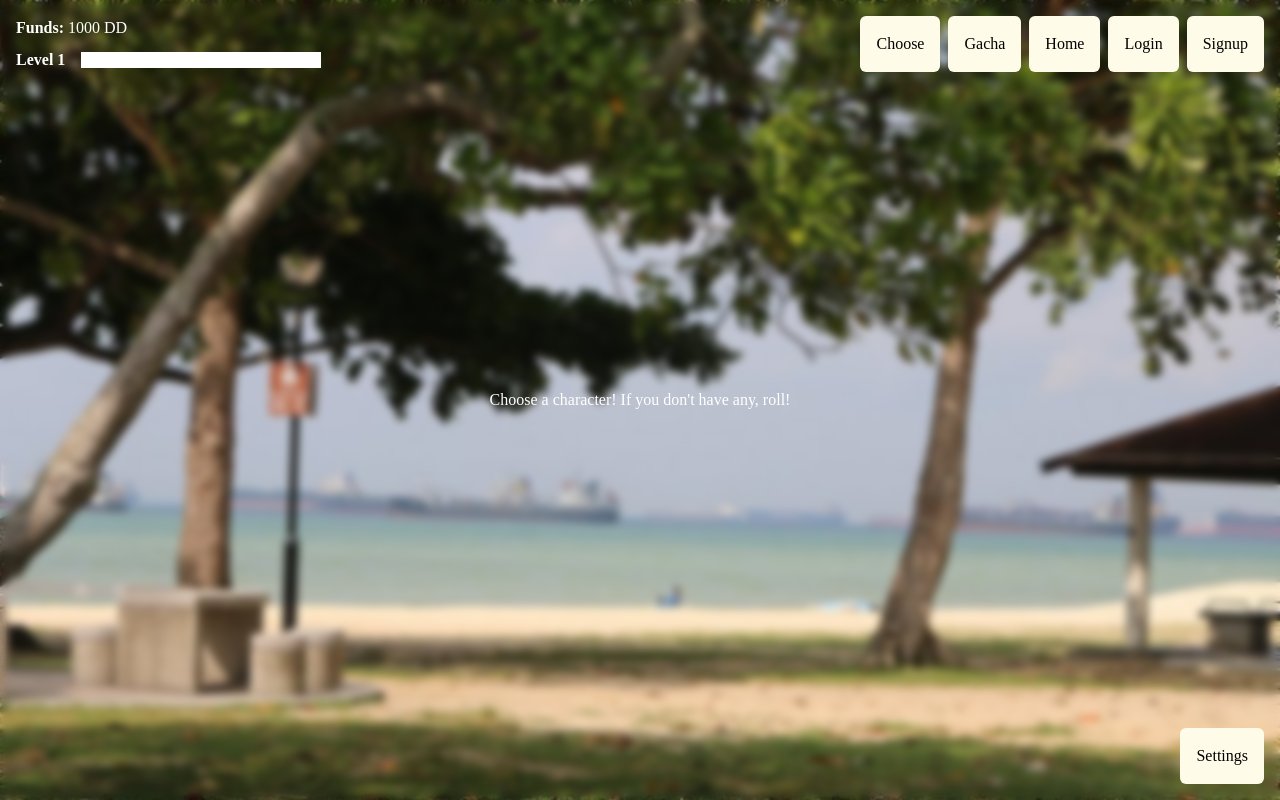
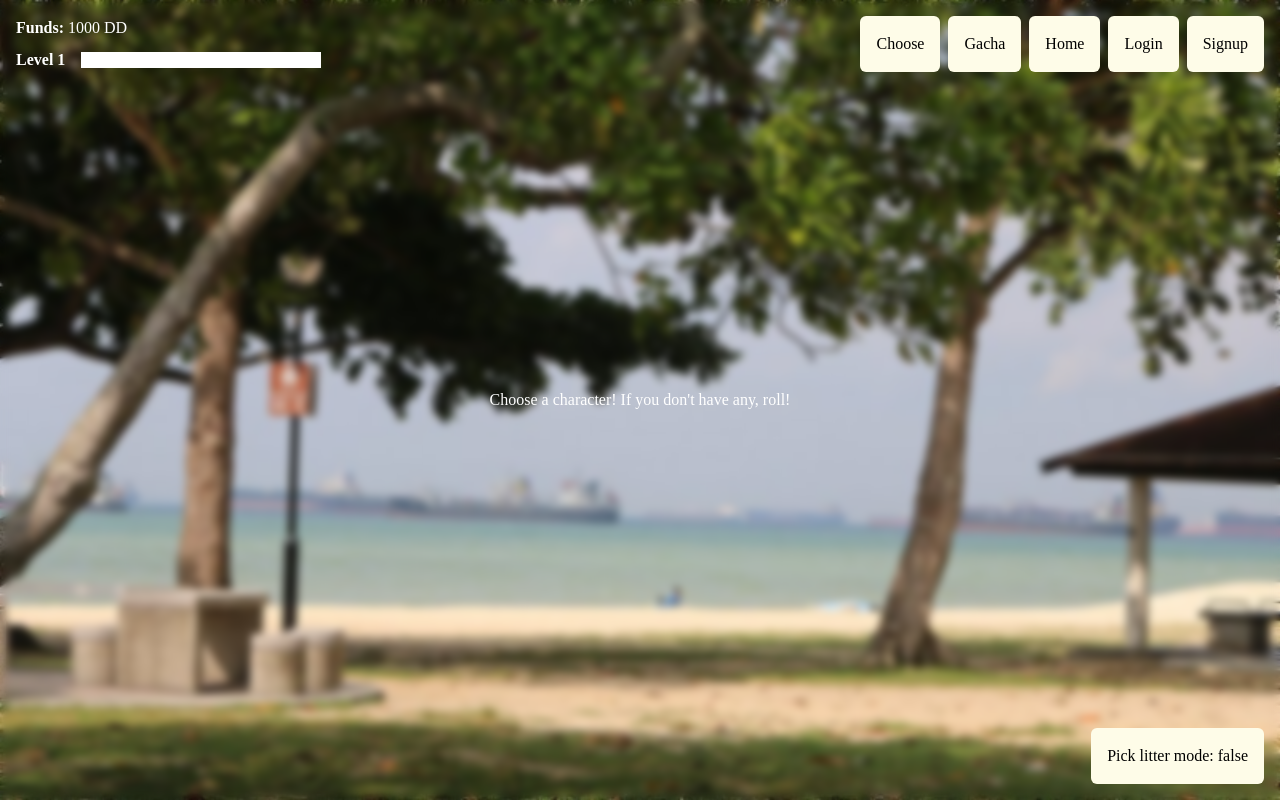
Before and after one commit to KhuiKhui/digital-tongs, a Next.js app: page / in a window 1280 px wide. Built offline with nearby package versions, Linux system fonts and the light colour scheme; no server answers; a web font is replaced by a local one.

Commit message:
feat: add detection_count to image rec model

```diff
--- a/app/page.tsx
+++ b/app/page.tsx
@@ -1,6 +1,6 @@
 'use client';
 import Image from 'next/image';
-import { useAtom, useSetAtom } from 'jotai';
+import { useAtom, useAtomValue, useSetAtom } from 'jotai';
 import {
   levelAtom,
   expAtom,
@@ -9,6 +9,7 @@ import {
   fundsAtom,
   labelAtom,
   labelModalAtom,
+  isPickingLitter,
 } from '@/store';
 import { characters } from '@/const/characters';
 import { useEffect } from 'react';
@@ -22,9 +23,10 @@ export default function Home() {
   const [funds, setFunds] = useAtom(fundsAtom);
   const [label, setLabel] = useAtom(labelAtom);
   const [labelModal, setLabelModal] = useAtom(labelModalAtom);
+  const isPick = useAtomValue(isPickingLitter);
 
   useEffect(() => {
-    if (labelModal) {
+    if (labelModal || isPick) {
       return;
     }
 
--- a/components/Footer.tsx
+++ b/components/Footer.tsx
@@ -1,7 +1,13 @@
 'use client';
 import { useAtom, useAtomValue } from 'jotai';
 import Button from './Button';
-import { expAtom, expBuffAtom, levelAtom, moneyBuffAtom } from '@/store';
+import {
+  expAtom,
+  expBuffAtom,
+  isPickingLitter,
+  levelAtom,
+  moneyBuffAtom,
+} from '@/store';
 import { levelManager } from '@/lib/exp';
 
 export default function Footer() {
@@ -9,19 +15,12 @@ export default function Footer() {
   const [exp, addExp] = useAtom(expAtom);
   const moneyBuff = useAtomValue(moneyBuffAtom);
   const expBuff = useAtomValue(expBuffAtom);
+  const [isPick, setPick] = useAtom(isPickingLitter);
   return (
     <div className="flex w-full flex-row items-center justify-end p-4">
       <Button
-        onClick={() =>
-          levelManager({
-            currentLvl: lvl,
-            setLvl: addLvl,
-            currentExp: exp,
-            setExp: addExp,
-            expGained: 10 * expBuff,
-          })
-        }
-        label="Settings"
+        onClick={() => setPick(!isPick)}
+        label={'Pick litter mode: ' + isPick}
       />
     </div>
   );
--- a/store.ts
+++ b/store.ts
@@ -16,3 +16,5 @@ export const gachaOneRollModalAtom = atom(false);
 export const gachaTenRollModalAtom = atom(false);
 export const chooseCharModalAtom = atom(false);
 export const labelModalAtom = atom(false);
+
+export const isPickingLitter = atom(false);
```
Also changed, not shown: 1 other file (tests, documents, lock files or other folders).
